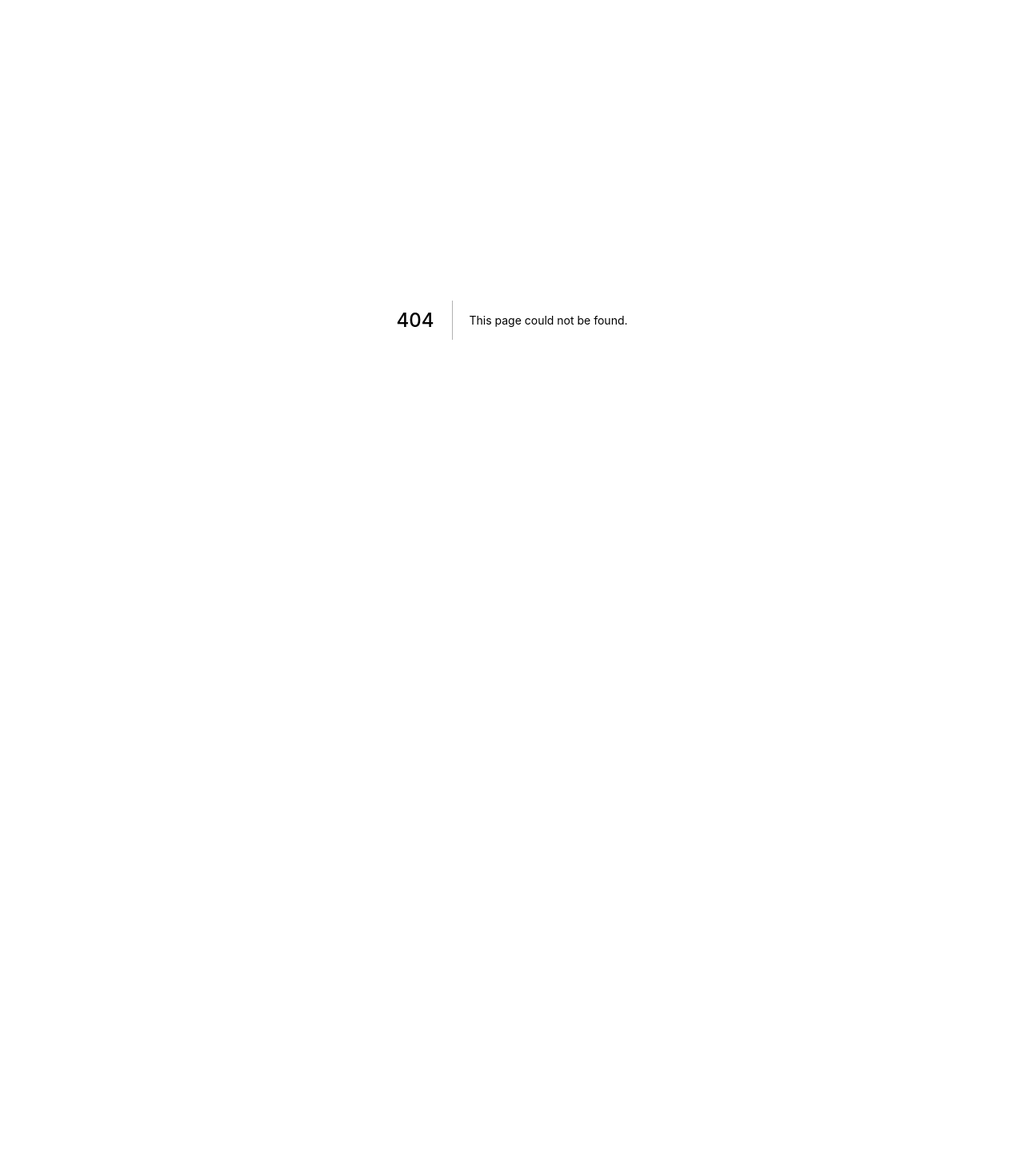
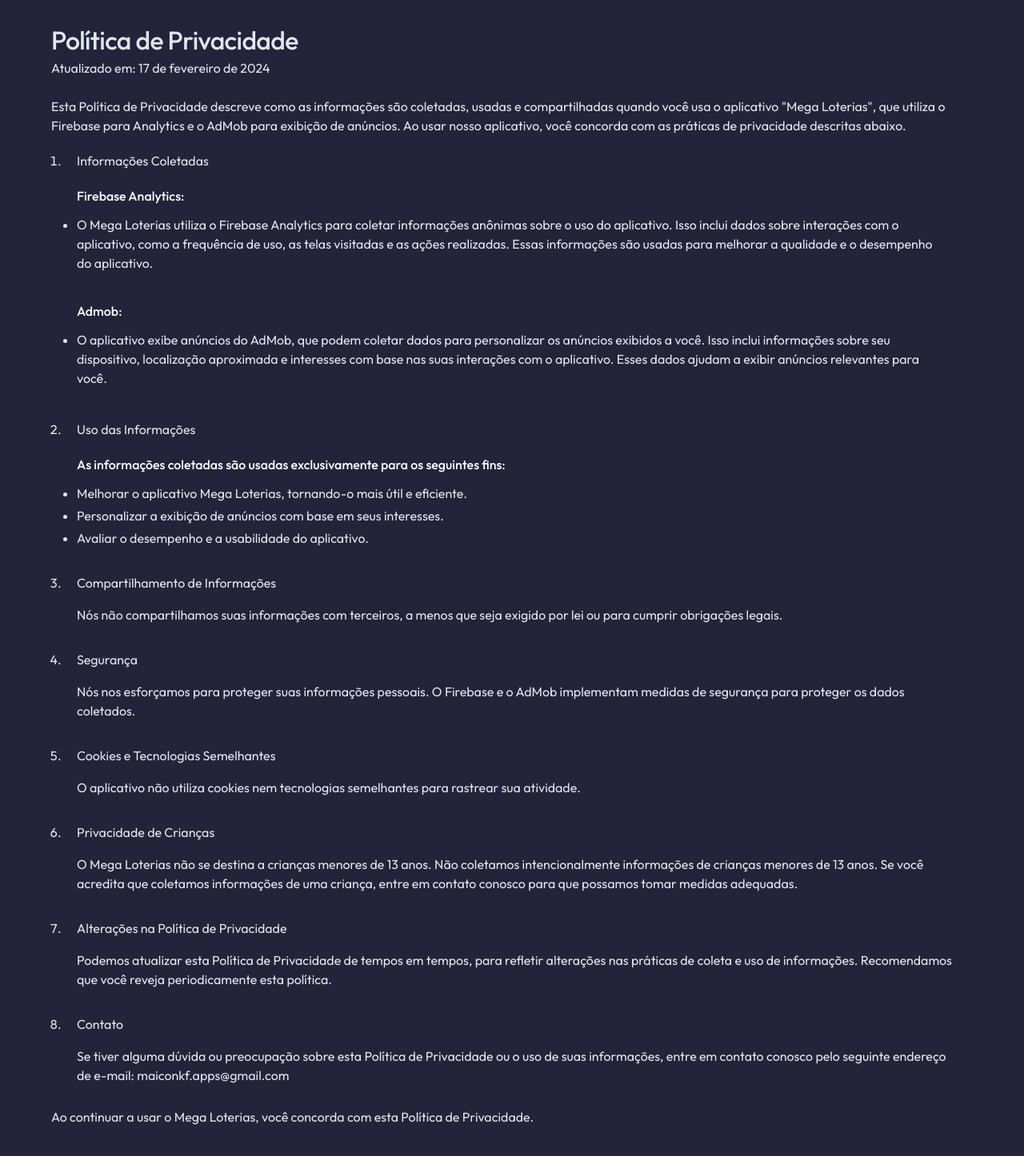
Before and after one commit to maiconkf/portfolio, a Next.js app: page /apps/mega-loterias/politica-de-privacidade in a window 1280 px wide. Before the commit this address had no page. Shown: the top 1446 px of the page at 80% size. Before the commit the page ends 800 px from the top, so only its background shows below. Built offline with nearby package versions, Linux system fonts and the light colour scheme.

Commit message:
feat: mega-loterias

```diff
--- a/pages/apps/mega-palpites/politica-de-privacidade.tsx
+++ b/pages/apps/mega-loterias/politica-de-privacidade.tsx
@@ -20,14 +20,13 @@
         <Typography variant="h1" pt={4} pb={0.5}>
           Política de Privacidade
         </Typography>
-        <Typography>Atualizado em: 23 de outubro de 2023</Typography>
+        <Typography>Atualizado em: 17 de fevereiro de 2024</Typography>
         <Typography pt={3}>
           Esta Política de Privacidade descreve como as informações são
           coletadas, usadas e compartilhadas quando você usa o aplicativo
-          &quot;Mega Palpites da Virada&quot;, que utiliza o Firebase para
-          Analytics e o AdMob para exibição de anúncios. Ao usar nosso
-          aplicativo, você concorda com as práticas de privacidade descritas
-          abaixo.
+          &quot;Mega Loterias&quot;, que utiliza o Firebase para Analytics e o
+          AdMob para exibição de anúncios. Ao usar nosso aplicativo, você
+          concorda com as práticas de privacidade descritas abaixo.
         </Typography>
         <List sx={{ listStyle: "decimal", pl: 2 }}>
           <ListItem sx={{ display: "list-item" }}>
@@ -37,7 +36,7 @@
               sx={{ listStyle: "disc", pt: 2 }}
             >
               <ListItem sx={{ display: "list-item", pl: 0 }}>
-                <ListItemText primary="O Mega Palpites da Virada utiliza o Firebase Analytics para coletar informações anônimas sobre o uso do aplicativo. Isso inclui dados sobre interações com o aplicativo, como a frequência de uso, as telas visitadas e as ações realizadas. Essas informações são usadas para melhorar a qualidade e o desempenho do aplicativo." />
+                <ListItemText primary="O Mega Loterias utiliza o Firebase Analytics para coletar informações anônimas sobre o uso do aplicativo. Isso inclui dados sobre interações com o aplicativo, como a frequência de uso, as telas visitadas e as ações realizadas. Essas informações são usadas para melhorar a qualidade e o desempenho do aplicativo." />
               </ListItem>
             </List>
             <List
@@ -61,7 +60,7 @@
               sx={{ listStyle: "disc", pt: 2 }}
             >
               <ListItem sx={{ display: "list-item", pt: 1, pb: 0, px: 0 }}>
-                <ListItemText primary="Melhorar o aplicativo Mega Palpites da Virada, tornando-o mais útil e eficiente." />
+                <ListItemText primary="Melhorar o aplicativo Mega Loterias, tornando-o mais útil e eficiente." />
               </ListItem>
               <ListItem sx={{ display: "list-item", p: 0 }}>
                 <ListItemText primary="Personalizar a exibição de anúncios com base em seus interesses." />
@@ -99,7 +98,7 @@
             <ListItemText primary="Privacidade de Crianças" />
             <List sx={{ pt: 1 }}>
               <ListItem sx={{ display: "list-item", p: 0 }}>
-                <ListItemText primary="O Mega Palpites da Virada não se destina a crianças menores de 13 anos. Não coletamos intencionalmente informações de crianças menores de 13 anos. Se você acredita que coletamos informações de uma criança, entre em contato conosco para que possamos tomar medidas adequadas." />
+                <ListItemText primary="O Mega Loterias não se destina a crianças menores de 13 anos. Não coletamos intencionalmente informações de crianças menores de 13 anos. Se você acredita que coletamos informações de uma criança, entre em contato conosco para que possamos tomar medidas adequadas." />
               </ListItem>
             </List>
           </ListItem>
@@ -121,8 +120,8 @@
           </ListItem>
         </List>
         <Typography pb={6}>
-          Ao continuar a usar o Mega Palpites da Virada, você concorda com esta
-          Política de Privacidade.
+          Ao continuar a usar o Mega Loterias, você concorda com esta Política
+          de Privacidade.
         </Typography>
       </Container>
     </Grid>
```
